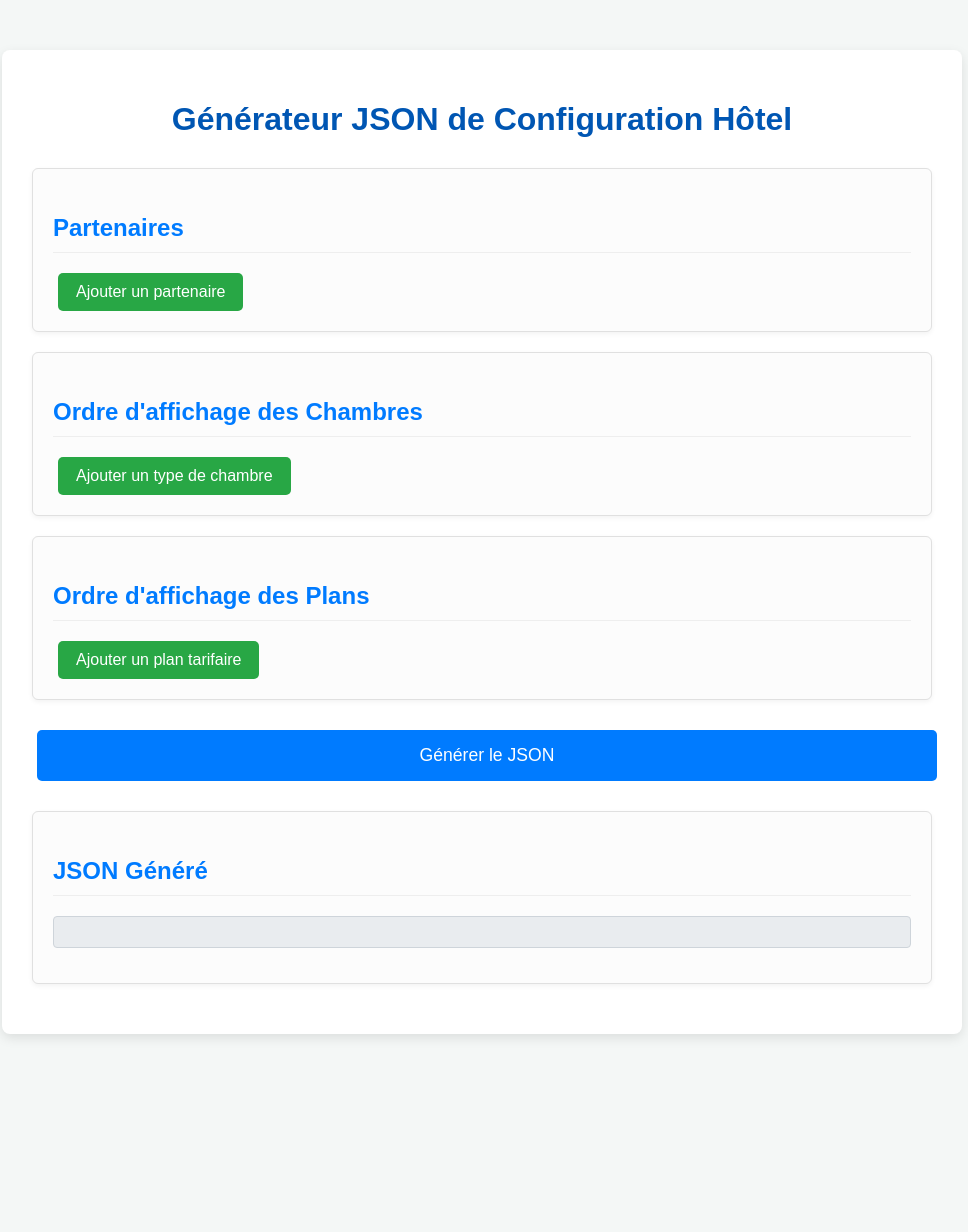
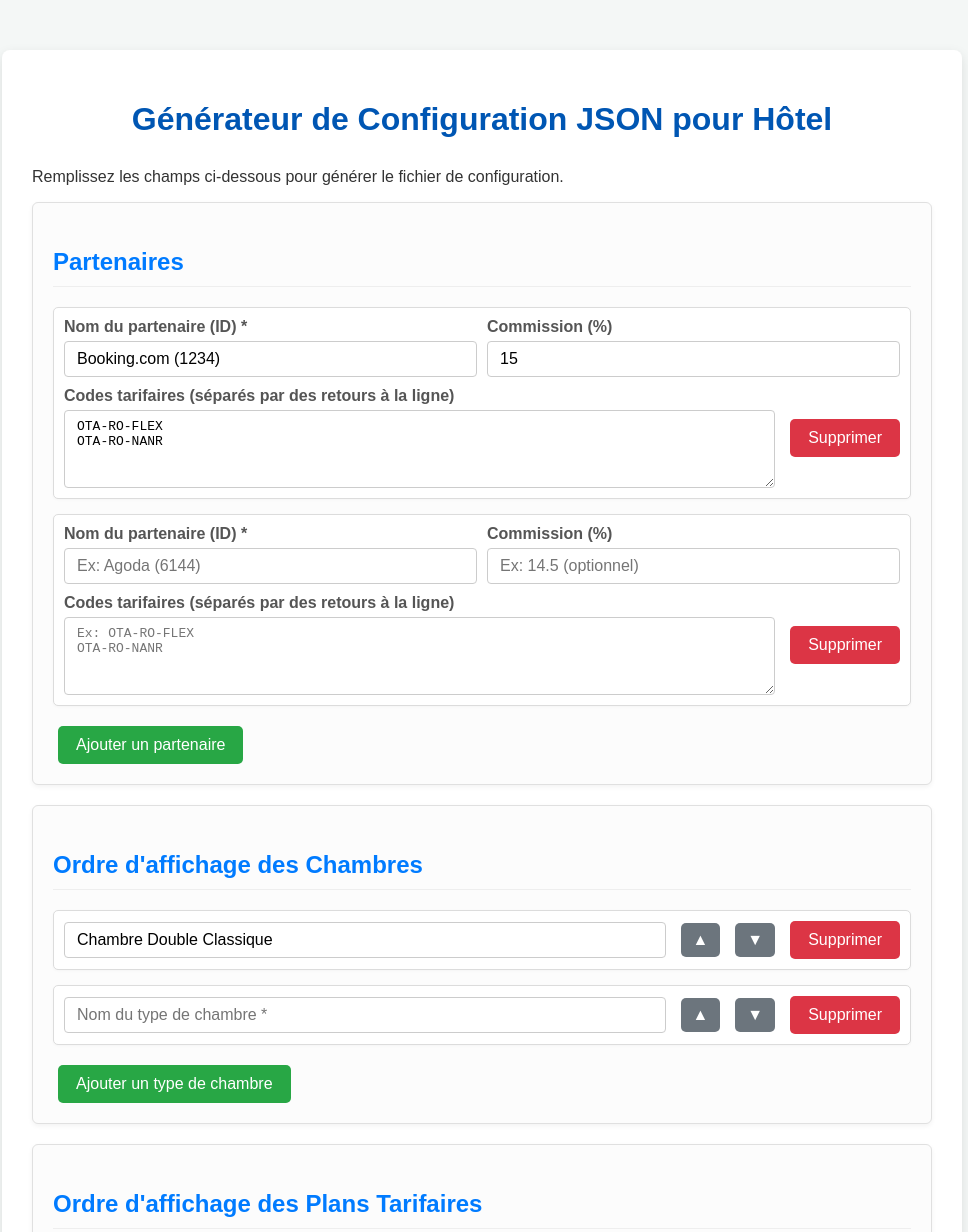
Before and after one commit to MyData-Folk/JSON, a plain HTML site: page index.html in a window 1280 px wide. Shown: the top 1232 px of the page, without its empty margins (158-1126 px from the left). Before the commit the page ends 1084 px from the top, so only its background shows below. Drawn offline with Linux system fonts and the light colour scheme.

Commit message:
index.html

```diff
--- a/index.html
+++ b/index.html
@@ -3,13 +3,20 @@
 <head>
     <meta charset="UTF-8">
     <meta name="viewport" content="width=device-width, initial-scale=1.0">
-    <title>Générateur JSON de Configuration Hôtel</title>
+    <title>Générateur de Configuration JSON</title>
     <link rel="stylesheet" href="style.css">
+    <link rel="preconnect" href="https://fonts.googleapis.com">
+    <link rel="preconnect" href="https://fonts.gstatic.com" crossorigin>
+    <link href="https://fonts.googleapis.com/css2?family=Inter:wght@400;500;700&display=swap" rel="stylesheet">
 </head>
 <body>
     <div class="container">
-        <h1>Générateur JSON de Configuration Hôtel</h1>
+        <header>
+            <h1>Générateur de Configuration JSON pour Hôtel</h1>
+            <p>Remplissez les champs ci-dessous pour générer le fichier de configuration.</p>
+        </header>
 
+        <main>
             <section class="card">
                 <h2>Partenaires</h2>
                 <div id="partners-container">
@@ -27,7 +34,7 @@
             </section>
 
             <section class="card">
-            <h2>Ordre d'affichage des Plans</h2>
+                <h2>Ordre d'affichage des Plans Tarifaires</h2>
                 <div id="plans-container" class="sortable-list">
                     <!-- Les plans seront ajoutés ici par JS -->
                 </div>
@@ -36,11 +43,16 @@
 
             <button type="button" id="generate-json" class="generate-button">Générer le JSON</button>
 
-        <section class="card json-output">
+            <section id="json-result-section" class="card json-output" style="display: none;">
                 <h2>JSON Généré</h2>
                 <pre id="json-output"></pre>
-            <button type="button" id="download-json" class="download-button" style="display: none;">Télécharger le JSON</button>
+                <div class="output-actions">
+                    <button type="button" id="copy-json" class="action-button">Copier le code</button>
+                    <button type="button" id="save-as-json" class="action-button">Enregistrer sous...</button>
+                    <button type="button" id="download-json" class="action-button">Télécharger</button>
+                </div>
             </section>
+        </main>
     </div>
 
     <script src="script.js"></script>
```
Lines whose indentation alone changed are shown as unchanged.
